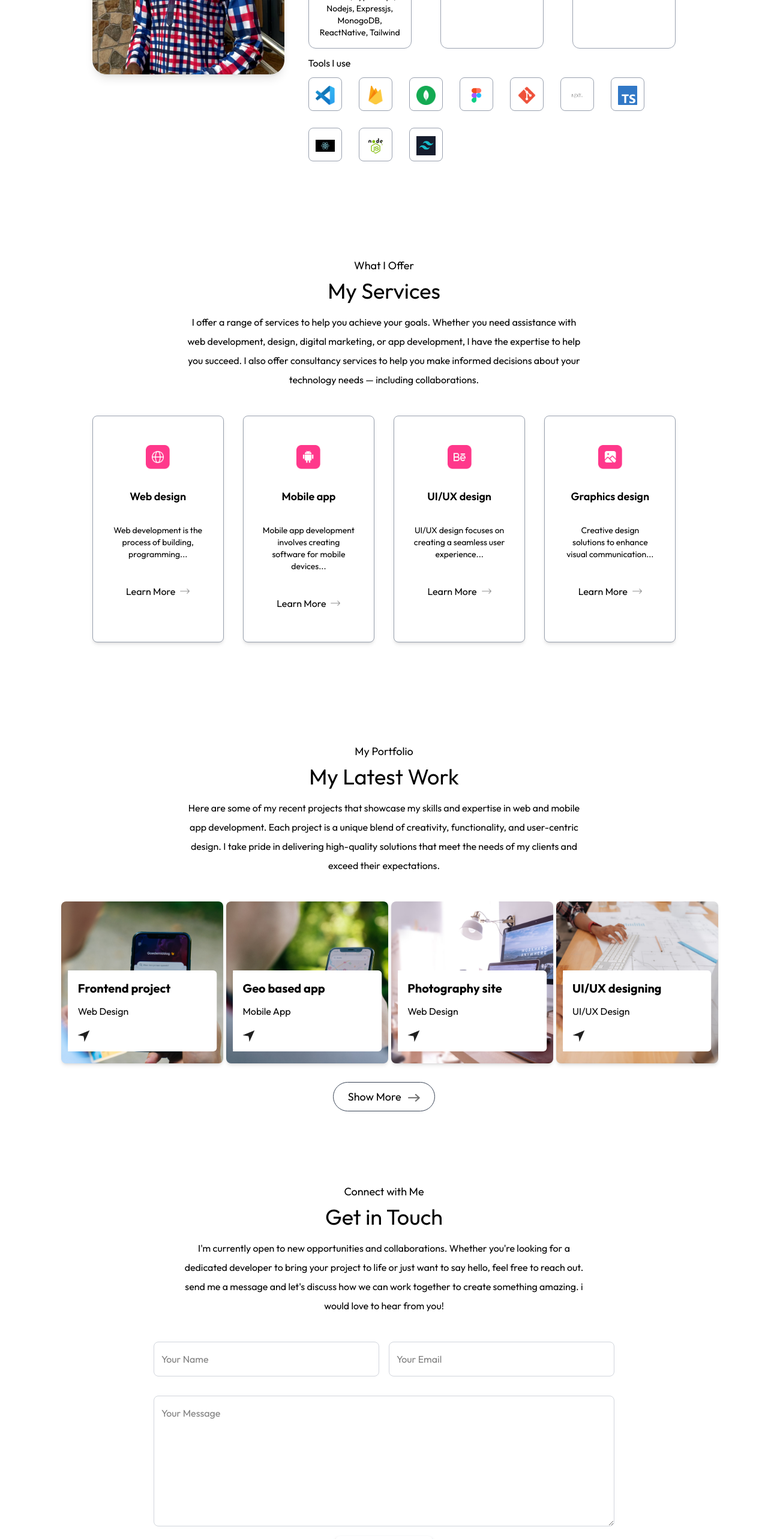
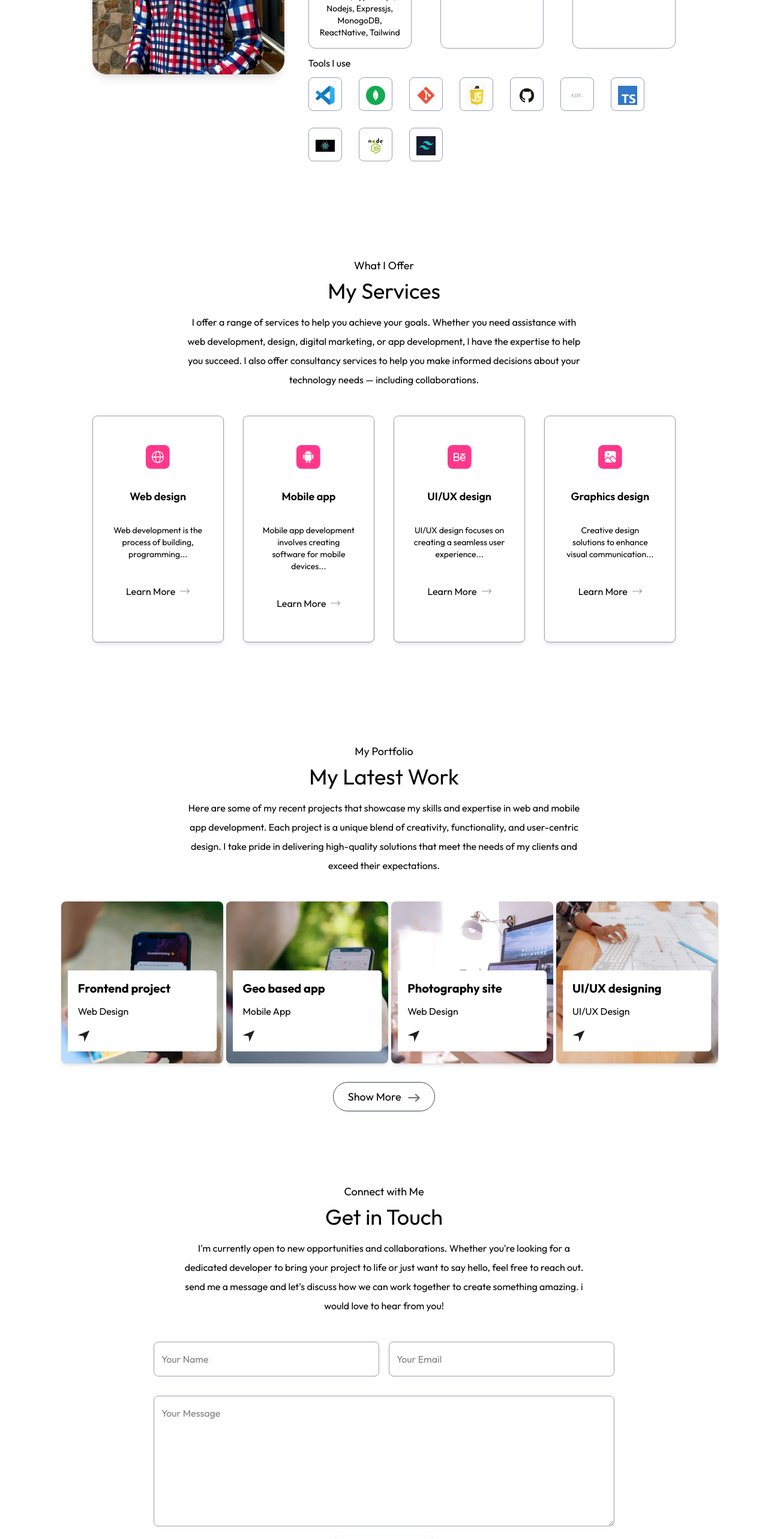
Before and after one commit to Vickyjohnson2004/Portfolio, a Next.js app: page / in a window 1280 px wide. Shown: the part 1420-3986 px from the top of the page at 60% size. Built offline with nearby package versions, Linux system fonts and the light colour scheme; a web font is replaced by a local one.

Commit message:
my tools updated

```diff
--- a/app/components/Contact.jsx
+++ b/app/components/Contact.jsx
@@ -85,7 +85,7 @@ const Contact = () => {
             name="name"
             placeholder="Your Name"
             required
-            className="w-full md:w-1/2 p-3 rounded-lg border border-gray-300 focus:outline-none focus:ring-2 mb-4 dark:bg-darkHover/30 dark:border-white/90 dark:focus:ring-1 dark:focus:ring-white"
+            className="w-full md:w-1/2 p-3 rounded-lg border border-gray-400 focus:outline-none focus:ring-2 mb-4 dark:bg-darkHover/30 dark:border-white/90 dark:focus:ring-1 dark:focus:ring-white"
           />
           <motion.input
             initial={{ x: 50, opacity: 0 }}
@@ -95,7 +95,7 @@ const Contact = () => {
             name="email"
             placeholder="Your Email"
             required
-            className="w-full md:w-1/2 p-3 rounded-lg border border-gray-300 focus:outline-none focus:ring-2 mb-4 dark:bg-darkHover/30 dark:border-white/90 dark:focus:ring-1 dark:focus:ring-white"
+            className="w-full md:w-1/2 p-3 rounded-lg border border-gray-400 focus:outline-none focus:ring-2 mb-4 dark:bg-darkHover/30 dark:border-white/90 dark:focus:ring-1 dark:focus:ring-white"
           />
         </div>
 
@@ -108,7 +108,7 @@ const Contact = () => {
           id="message"
           placeholder="Your Message"
           required
-          className="w-full p-3 rounded-lg border border-gray-300 focus:outline-none focus:ring-2 mb-4 dark:bg-darkHover/30 dark:border-white/90 dark:focus:ring-1 dark:focus:ring-white"
+          className="w-full p-3 rounded-lg border border-gray-400 focus:outline-none focus:ring-2 mb-4 dark:bg-darkHover/30 dark:border-white/90 dark:focus:ring-1 dark:focus:ring-white"
         ></motion.textarea>
 
         <motion.button
--- a/app/globals.css
+++ b/app/globals.css
@@ -12,6 +12,7 @@
 .dark * {
   background-color: black !important;
   color: white !important;
+  border-color: gray;
 }
 
 * {
--- a/assets/assets.js
+++ b/assets/assets.js
@@ -41,8 +41,12 @@ import TypeScript from "./TypeScript.png";
 import React from "./React.jpeg";
 import Node from "./Node.png";
 import tailwindcss from "./tailwindcss.png";
+import GitHub from "./GitHub.png";
+import JavaScript from "./Javascript.jpeg";
 
 export const assets = {
+  JavaScript,
+  GitHub,
   Next,
   TypeScript,
   React,
@@ -163,11 +167,12 @@ export const infoList = [
 
 export const toolsData = [
   assets.vscode,
-  assets.firebase,
+  // assets.firebase,
   assets.mongodb,
-  assets.figma,
+  // assets.figma,
   assets.git,
-
+  assets.JavaScript,
+  assets.GitHub,
   assets.Next,
   assets.TypeScript,
   assets.React,
```
Also changed, not shown: assets/GitHub.png (added), assets/Javascript.jpeg (added).
